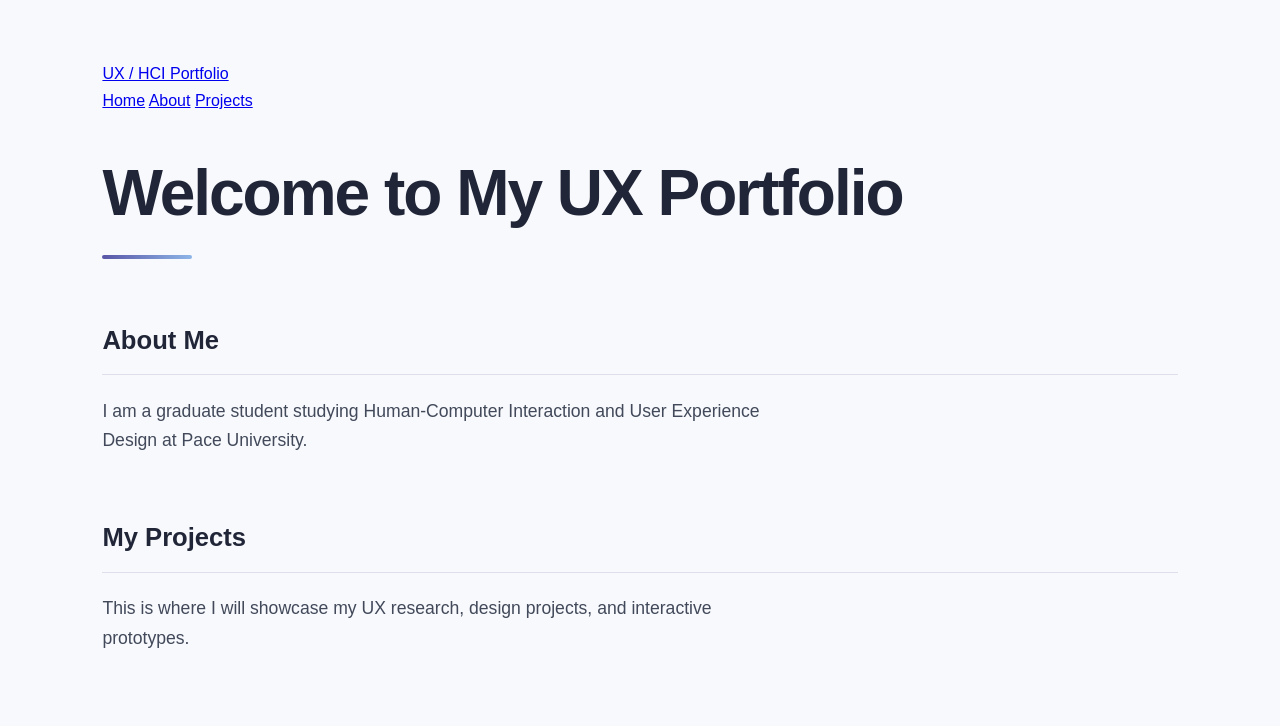
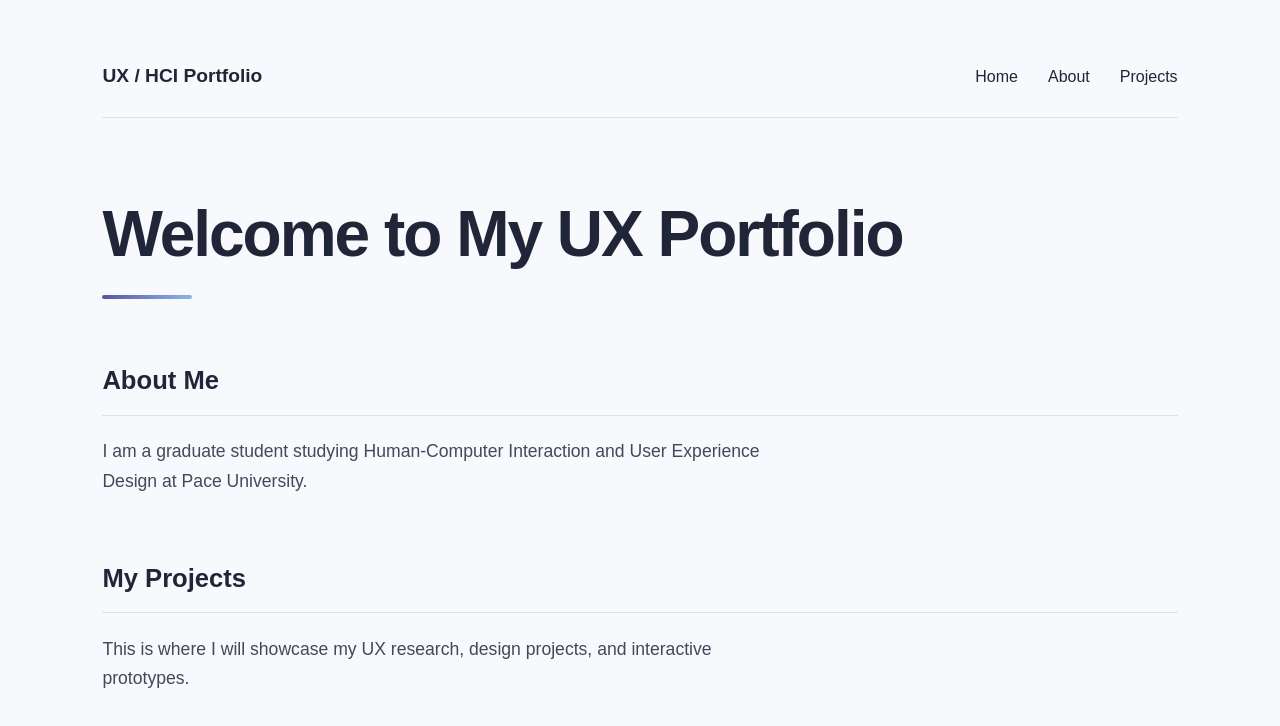
Before and after one commit to breestopper/breestopper.github.io, a plain HTML site: page index.html in a window 1280 px wide. Drawn offline with Linux system fonts and the light colour scheme.

Commit message:
Nav bar styles and FlexBox

```diff
--- a/style.css
+++ b/style.css
@@ -65,3 +65,66 @@ h1::after {
         letter-spacing: -1px;
     }
 }
+
+/* Navigation bar */
+
+.site-header {
+    margin-bottom: 80px;
+    border-bottom: 1px solid #dddfea;
+}
+
+.navbar {
+    display: flex;
+    justify-content: space-between;
+    align-items: center;
+    gap: 24px;
+    padding-bottom: 24px;
+}
+
+.logo {
+    font-size: 1.2rem;
+    font-weight: bold;
+    color: var(--text);
+    text-decoration: none;
+}
+
+.nav-links {
+    display: flex;
+    gap: 30px;
+    flex-wrap: wrap;
+}
+
+.nav-links a {
+    color: var(--text);
+    text-decoration: none;
+    font-size: 1rem;
+    transition: color 0.2s ease;
+}
+
+.nav-links a:hover {
+    color: var(--accent);
+}
+
+/* Keyboard accessibility */
+
+.navbar a:focus-visible {
+    outline: 2px solid var(--accent);
+    outline-offset: 5px;
+}
+
+/* Mobile navigation */
+
+@media (max-width: 600px) {
+    .navbar {
+        flex-direction: column;
+        align-items: flex-start;
+    }
+
+    .nav-links {
+        gap: 20px;
+    }
+
+    .site-header {
+        margin-bottom: 40px;
+    }
+}
```
